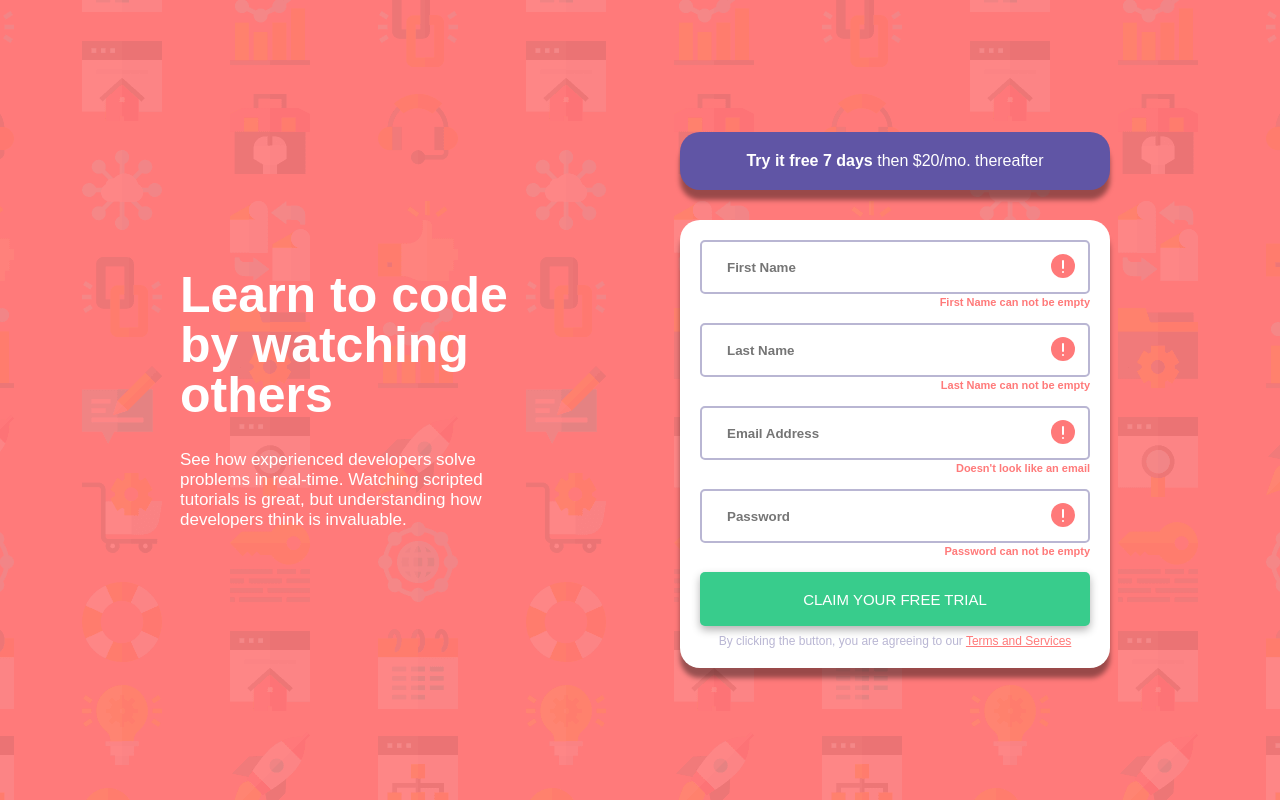
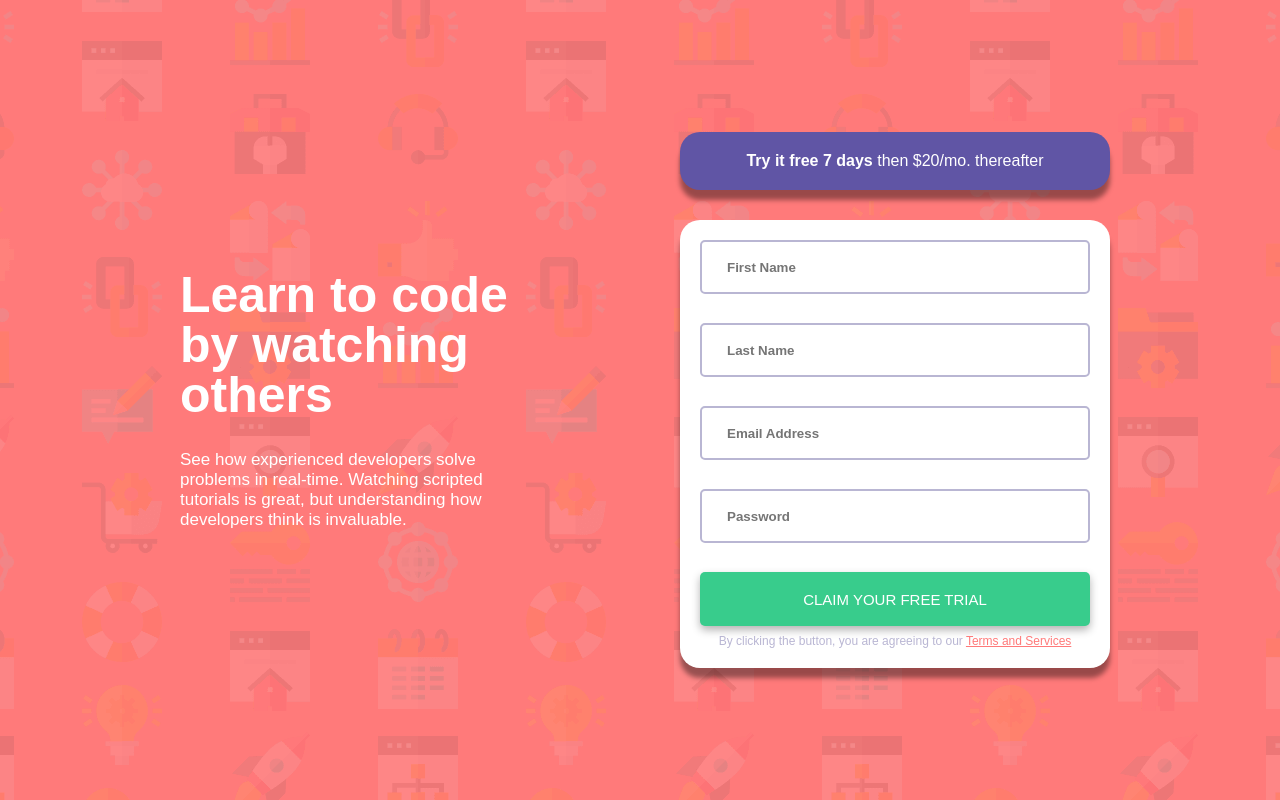
Before and after one commit to moienheydari/sign-up-form, a React (Create React App) app: page / in a window 1280 px wide. Built offline with nearby package versions, Linux system fonts and the light colour scheme; the HTML template or start-up script is replaced by a standard one; a web font is replaced by a local one.

Commit message:
completed functinoality

```diff
--- a/src/components/SignupField.js
+++ b/src/components/SignupField.js
@@ -24,13 +24,17 @@ export default function SignupField() {
     }, [form]);
 
     let handleClick = () => {
-        setError({
-            firstName: Boolean(form.firstName),
-            lastName: Boolean(form.lastName),
-            password: Boolean(form.password),
-            email: Boolean(emailRegex.test(form.email))
+        setError((prev) => {
+            return {
+                firstName: Boolean(form.firstName),
+                lastName: Boolean(form.lastName),
+                password: Boolean(form.password),
+                email: Boolean(emailRegex.test(form.email))
+            }
         })
-        alert(JSON.stringify(form, '', 2));
+        if (Object.values(err).every(i => { return i; })) {
+            alert(JSON.stringify(form, '', 2));
+        }
     }
 
     return (
@@ -44,9 +48,9 @@ export default function SignupField() {
                     type='text'
                     onChange={({ target }) => { setForm(prev => { return { ...prev, [target.name]: target.value } }) }}
                 ></input>
-                <svg className='exMark' width="24" height="24" xmlns="http://www.w3.org/2000/svg"><g fill="none" fill-rule="evenodd"><circle fill="#FF7979" cx="12" cy="12" r="12" /><rect fill="#FFF" x="11" y="6" width="2" height="9" rx="1" /><rect fill="#FFF" x="11" y="17" width="2" height="2" rx="1" /></g></svg>
+                <svg className={`exMark ${(!err.firstName) ? 'error' : ''}`} width="24" height="24" xmlns="http://www.w3.org/2000/svg"><g fill="none" fill-rule="evenodd"><circle fill="#FF7979" cx="12" cy="12" r="12" /><rect fill="#FFF" x="11" y="6" width="2" height="9" rx="1" /><rect fill="#FFF" x="11" y="17" width="2" height="2" rx="1" /></g></svg>
             </div>
-            <span className='warning'>First Name can not be empty</span>
+            <span className={`warning ${(!err.firstName) ? 'error' : ''}`}>First Name can not be empty</span>
             <div className='inputCont'>
                 <input
                     className={`${(!err.lastName) ? 'error' : ''}`}
@@ -56,9 +60,9 @@ export default function SignupField() {
                     type='text'
                     onChange={({ target }) => { setForm(prev => { return { ...prev, [target.name]: target.value } }) }}
                 ></input>
-                <svg className='exMark' width="24" height="24" xmlns="http://www.w3.org/2000/svg"><g fill="none" fill-rule="evenodd"><circle fill="#FF7979" cx="12" cy="12" r="12" /><rect fill="#FFF" x="11" y="6" width="2" height="9" rx="1" /><rect fill="#FFF" x="11" y="17" width="2" height="2" rx="1" /></g></svg>
+                <svg className={`exMark ${(!err.lastName) ? 'error' : ''}`} width="24" height="24" xmlns="http://www.w3.org/2000/svg"><g fill="none" fill-rule="evenodd"><circle fill="#FF7979" cx="12" cy="12" r="12" /><rect fill="#FFF" x="11" y="6" width="2" height="9" rx="1" /><rect fill="#FFF" x="11" y="17" width="2" height="2" rx="1" /></g></svg>
             </div>
-            <span className='warning'>Last Name can not be empty</span>
+            <span className={`warning ${(!err.lastName) ? 'error' : ''}`}>Last Name can not be empty</span>
             <div className='inputCont'>
                 <input
                     className={`${(!err.email) ? 'error' : ''}`}
@@ -68,9 +72,9 @@ export default function SignupField() {
                     type='text'
                     onChange={({ target }) => { setForm(prev => { return { ...prev, [target.name]: target.value } }) }}
                 ></input>
-                <svg className='exMark' width="24" height="24" xmlns="http://www.w3.org/2000/svg"><g fill="none" fill-rule="evenodd"><circle fill="#FF7979" cx="12" cy="12" r="12" /><rect fill="#FFF" x="11" y="6" width="2" height="9" rx="1" /><rect fill="#FFF" x="11" y="17" width="2" height="2" rx="1" /></g></svg>
+                <svg className={`exMark ${(!err.email) ? 'error' : ''}`} width="24" height="24" xmlns="http://www.w3.org/2000/svg"><g fill="none" fill-rule="evenodd"><circle fill="#FF7979" cx="12" cy="12" r="12" /><rect fill="#FFF" x="11" y="6" width="2" height="9" rx="1" /><rect fill="#FFF" x="11" y="17" width="2" height="2" rx="1" /></g></svg>
             </div>
-            <span className='warning'>Doesn't look like an email</span>
+            <span className={`warning ${(!err.email) ? 'error' : ''}`}>Doesn't look like an email</span>
             <div className='inputCont'>
                 <input
                     className={`${(!err.password) ? 'error' : ''}`}
@@ -80,9 +84,9 @@ export default function SignupField() {
                     type='password'
                     onChange={({ target }) => { setForm(prev => { return { ...prev, [target.name]: target.value } }) }}
                 ></input>
-                <svg className='exMark' width="24" height="24" xmlns="http://www.w3.org/2000/svg"><g fill="none" fill-rule="evenodd"><circle fill="#FF7979" cx="12" cy="12" r="12" /><rect fill="#FFF" x="11" y="6" width="2" height="9" rx="1" /><rect fill="#FFF" x="11" y="17" width="2" height="2" rx="1" /></g></svg>
+                <svg className={`exMark ${(!err.password) ? 'error' : ''}`} width="24" height="24" xmlns="http://www.w3.org/2000/svg"><g fill="none" fill-rule="evenodd"><circle fill="#FF7979" cx="12" cy="12" r="12" /><rect fill="#FFF" x="11" y="6" width="2" height="9" rx="1" /><rect fill="#FFF" x="11" y="17" width="2" height="2" rx="1" /></g></svg>
             </div>
-            <span className='warning'>Password can not be empty</span>
+            <span className={`warning ${(!err.password) ? 'error' : ''}`}>Password can not be empty</span>
             <button onClick={handleClick}>Claim your free trial</button>
             <span className='disclaimer'>By clicking the button, you are agreeing to our <a href='#signup-field' >Terms and Services</a></span>
         </div>
--- a/src/css/SignupField.min.css
+++ b/src/css/SignupField.min.css
@@ -1 +1 @@
-.signup-field{display:grid;grid-template-rows:repeat(5, 1fr auto);background-color:#fff;box-shadow:0 10px 5px rgba(0,0,0,.4);padding:20px;border-radius:20px}.signup-field .inputCont{position:relative}.signup-field .inputCont .exMark{position:absolute;right:15px;top:14px}.signup-field .inputCont input{width:100%;height:40px;padding:25px;font-weight:400;border:#b9b6d3 2px solid;border-radius:5px}.signup-field .inputCont input.error{border:#ff7a7a 2px solid}.signup-field .inputCont input::-moz-placeholder{font-weight:bold}.signup-field .inputCont input::placeholder{font-weight:bold}.signup-field .warning{margin:0;font-size:11px;font-weight:800;margin-bottom:15px;margin-top:2px;justify-self:right;color:#ff7a7a}.signup-field button{background-color:#38cc8c;color:#fff;font-size:15px;text-transform:uppercase;display:inline-block;padding:10px 20px;border:none;border-radius:5px;box-shadow:0 4px 8px rgba(0,0,0,.3);transition:transform .3s}.signup-field button:hover{transform:translateY(-2px);background-color:#00d785}.signup-field button:active{background-color:#41ffb6;transform:translateY(2px)}.signup-field .disclaimer{margin-top:8px;font-size:12px;justify-self:center;color:#b9b6d3}.signup-field .disclaimer a{color:#ff7a7a}/*# sourceMappingURL=SignupField.min.css.map */
+.signup-field{display:grid;grid-template-rows:repeat(5, 1fr auto);background-color:#fff;box-shadow:0 10px 5px rgba(0,0,0,.4);padding:20px;border-radius:20px}.signup-field .inputCont{position:relative}.signup-field .inputCont .exMark{display:none}.signup-field .inputCont .exMark.error{position:absolute;right:15px;top:14px;display:block}.signup-field .inputCont input{width:100%;height:40px;padding:25px;font-weight:400;border:#b9b6d3 2px solid;border-radius:5px}.signup-field .inputCont input.error{border:#ff7a7a 2px solid}.signup-field .inputCont input::-moz-placeholder{font-weight:bold}.signup-field .inputCont input::placeholder{font-weight:bold}.signup-field .warning{margin:0;font-size:11px;font-weight:800;margin-bottom:15px;margin-top:2px;justify-self:right;color:#ff7a7a;visibility:hidden}.signup-field .warning.error{visibility:visible}.signup-field button{background-color:#38cc8c;color:#fff;font-size:15px;text-transform:uppercase;display:inline-block;padding:10px 20px;border:none;border-radius:5px;box-shadow:0 4px 8px rgba(0,0,0,.3);transition:transform .3s}.signup-field button:hover{transform:translateY(-2px);background-color:#00d785}.signup-field button:active{background-color:#41ffb6;transform:translateY(2px)}.signup-field .disclaimer{margin-top:8px;font-size:12px;justify-self:center;color:#b9b6d3}.signup-field .disclaimer a{color:#ff7a7a}/*# sourceMappingURL=SignupField.min.css.map */
```
Also changed, not shown: src/SASS/SignupField.scss (+10 -0 lines), 1 other file (tests, documents, lock files or other folders).
